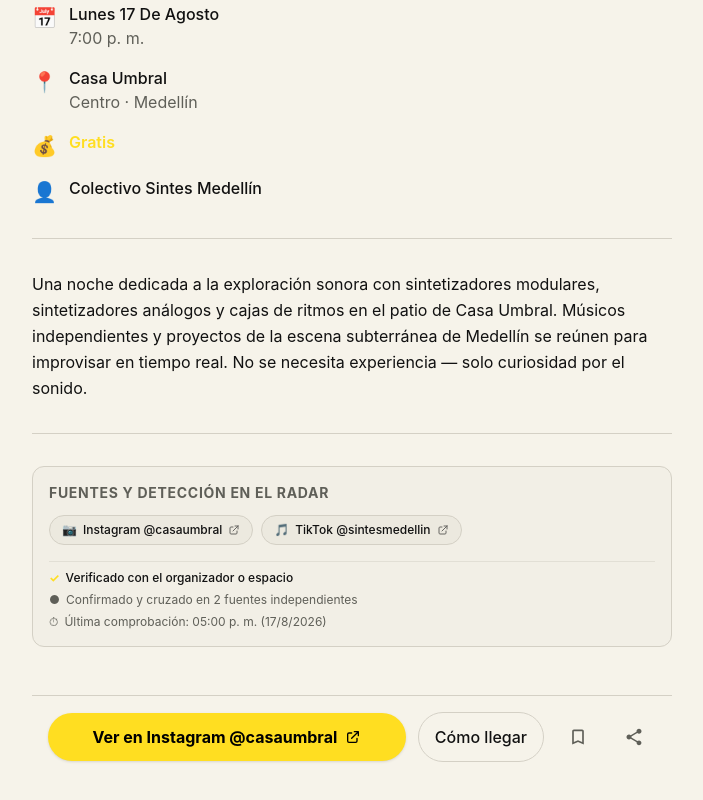
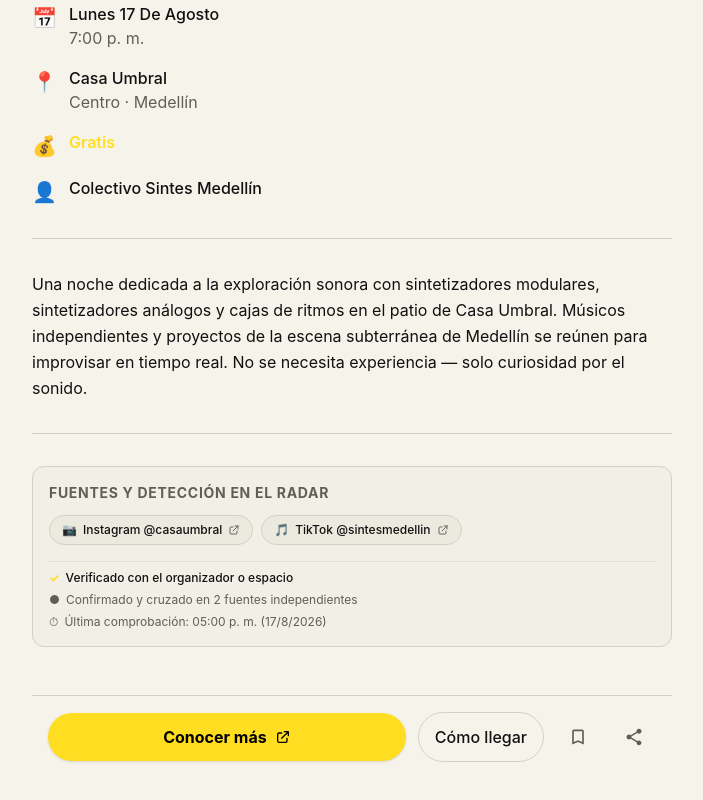
Before and after one commit to frenti88/antifomo, a Next.js app: page /evento/jam-sintetizadores-modulares-casa-umbral in a window 1280 px wide. Shown: the part 584-1384 px from the top of the page, without its empty margins (288-991 px from the left). Built offline with nearby package versions, Linux system fonts and the light colour scheme.

Commit message:
feat: set primary event CTA to Conocer más with direct exact source URLs

```diff
--- a/src/app/evento/[slug]/EventDetailClient.tsx
+++ b/src/app/evento/[slug]/EventDetailClient.tsx
@@ -137,9 +137,10 @@
               target="_blank"
               rel="noopener noreferrer"
               className="flex-1 bg-accent text-black rounded-full px-6 py-3 font-bold text-center hover:brightness-95 transition-all min-h-[44px] flex items-center justify-center gap-2 shadow-sm"
+              title={`Conocer más en ${mainSource.label} (${mainSource.url})`}
             >
-              <span>Ver en {mainSource.label}</span>
-              <svg className="w-4 h-4" fill="none" stroke="currentColor" viewBox="0 0 24 24">
+              <span>Conocer más</span>
+              <svg className="w-4 h-4" fill="none" stroke="currentColor" viewBox="0 0 24 24" aria-hidden="true">
                 <path strokeLinecap="round" strokeLinejoin="round" strokeWidth="2" d="M10 6H6a2 2 0 00-2 2v10a2 2 0 002 2h10a2 2 0 002-2v-4M14 4h6m0 0v6m0-6L10 14" />
               </svg>
             </a>
--- a/src/components/events/EventSource.tsx
+++ b/src/components/events/EventSource.tsx
@@ -41,7 +41,8 @@
               target="_blank"
               rel="noopener noreferrer"
               className="inline-flex items-center gap-1.5 px-3 py-1.5 rounded-full bg-surface hover:bg-[#FFDE21] text-text hover:text-black border border-border transition-all text-xs font-medium group"
-              title={`Abrir fuente original en ${source.label}`}
+              title={`Conocer más en ${source.label}`}
+              aria-label={`Conocer más en ${source.label}`}
             >
               <span>{icon}</span>
               <span>{source.label}</span>
```
